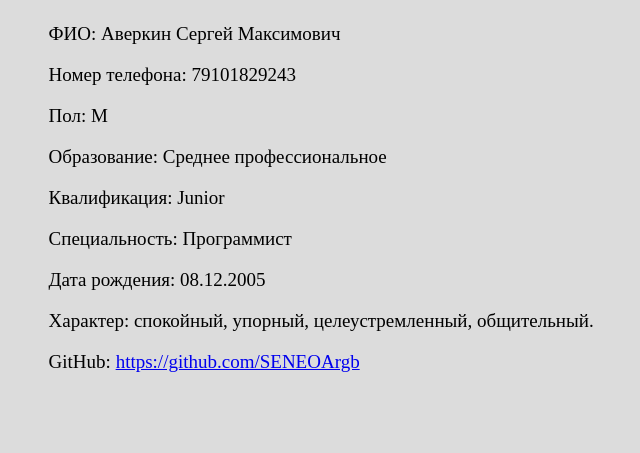
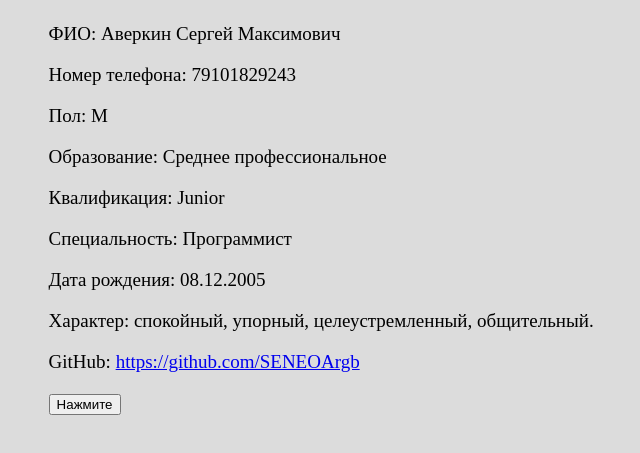
Before and after one commit to SENEOArgb/Homework, a plain HTML site: page index.html in a window 1280 px wide. Shown: the part 181-634 px from the top of the page, without its empty margins (465-1105 px from the left). Drawn offline with Linux system fonts and the light colour scheme.

Commit message:
Создали кнопку в index.html

```diff
--- a/index.html
+++ b/index.html
@@ -33,5 +33,6 @@
       <p>Дата рождения: 08.12.2005</p>
       <p>Характер: спокойный, упорный, целеустремленный, общительный.</p>
       <p>GitHub: <a href="https://github.com/SENEOArgb">https://github.com/SENEOArgb</a></p>
+      <button>Нажмите</button>
   </div>
 </body>
```
